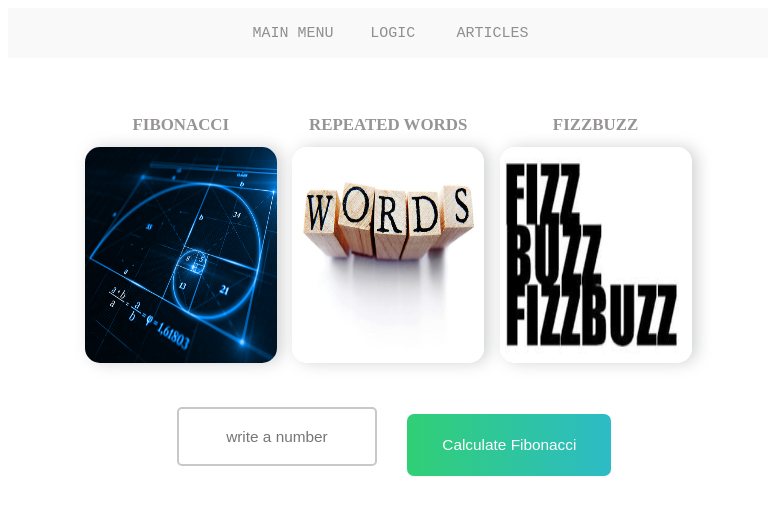
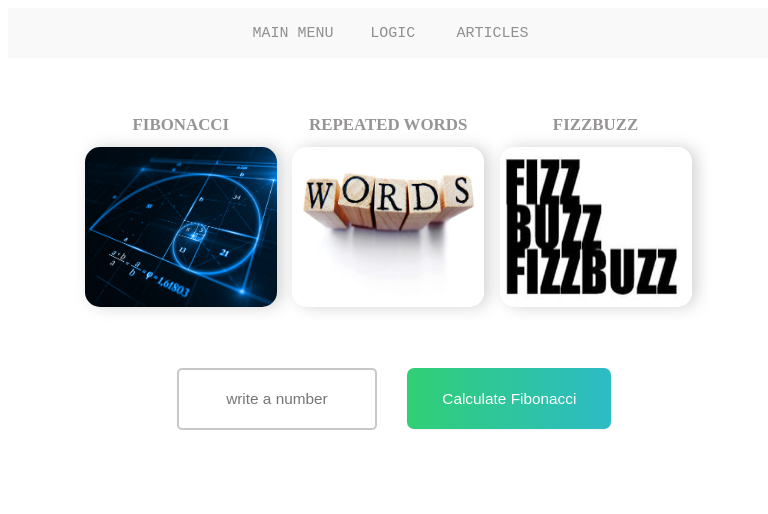
Before and after one commit to rbeaujon/Matic, a React (Create React App) app: page /logic in a window 768 px wide. Both pictures are taken after a click on the element "FIBONACCI". Shown: the top 514 px of the page. Built offline with nearby package versions, Linux system fonts and the light colour scheme.

Commit message:
fixed vertical scrolling bug on text input and buttons in Logic

```diff
--- a/src/components/logic/logic.js
+++ b/src/components/logic/logic.js
@@ -101,24 +101,17 @@ function Logic() {
       <div className='gameInputs'>
         <div  className={showFibo}>
           <input type="text" id="fibonacci"  placeholder="write a number"/>
-          <div>
-            <button  onClick={() => fibo(document.getElementById('fibonacci').value)}>Calculate Fibonacci</button>
-          </div>
+          <button  onClick={() => fibo(document.getElementById('fibonacci').value)}>Calculate Fibonacci</button>
         </div>
         <div  className={showWords}>
           <textarea  id="repeated"  placeholder="write a phrase"/>
-          <div>
             <button className='words' onClick={() => repeated(document.getElementById('repeated').value)}>Check Repeated Words</button>
-          </div>
         </div>
         <div  className={showFizz}>
           <input type="text" id="fizzbuzz"  placeholder="insert a number"/>
-          <div >
             <button onClick={() => fizz(document.getElementById('fizzbuzz').value)}>Show FizzBuzz</button>
-          </div>
         </div>
       </div>
-
       <div className='result'>
           <div>
             {calFizzbuzz}
--- a/src/components/logic/logic.style.scss
+++ b/src/components/logic/logic.style.scss
@@ -9,6 +9,7 @@
 	grid-template-columns:  20vw 20vw 20vw;
 	margin-left: 10vw;
 	grid-gap: 0.5vw;
+	height: 40vh;
 
 	.item {
 		:hover {
@@ -27,7 +28,7 @@
 		}
 		img {
 			width: 15vw;
-			height: 17vh;
+			height: 20vh;
 			border-radius: 15px;
 			box-shadow: 5px 0 15px rgba(163, 165, 165, 0.489);
 
@@ -38,12 +39,13 @@
 	}
 }
 .gameInputs {
+	width: 100vw;
 		input, textarea {
-			position: relative;
-			top: 20vh;
+			position: absolute;
+			margin-top: 0vh;
 			width: 20vw;
 			margin-left: 30vw;
-			height: 5vw;
+			height: 5vh;
 			font-size: 1vw;
 			border-style: solid;
 			border-color: rgba(160, 166, 164, 0.601);
@@ -55,15 +57,14 @@
 			}
 		}
 		button {
+			position: absolute;
 			background: linear-gradient(90deg, #31CF75 0%, #2DBBC6 100%);
 			box-shadow: 0px 1px 2px rgba(0, 0, 0, 0.05);
 			border-radius: 7px;
-			border:0;
+			border: 0;
 			color:rgb(255, 255, 255);
-			top: 90vh;
-			margin-top: 10vh;
 			width: 20vw;
-			height: 5.3vw;
+			height: 5.3vh;
 			margin-left: 52vw;
 			button {
 				width: 170px;
@@ -105,6 +106,7 @@ and (orientation: portrait)   {
 		grid-template-columns:  25vw 25vw 25vw;
 		margin-left: 0vw;
 		grid-gap: 2vw;
+		height: 40vh;
 		.item {
 			h1 {
 				font-size: 2.2vw;
@@ -112,23 +114,23 @@ and (orientation: portrait)   {
 			}
 			img {
 				width: 25vw;
-				height: 27vh;
+				height: 20vh;
 			}
 	}
 	}
 	.gameInputs {
 		input, textarea {
-			top: 15vh;
+			position: absolute;
 			width: 25vw;
 			margin-left: 22vw;
-			height: 7vw;
+			height: 4vh;
 			font-size: 2vw;
+			border: 0.5 rgb(178, 174, 174);
 		}
 		button {
-			top: 90vh;
-			margin-top: 10.5vh;
+			position: absolute;
 			width: 25vw;
-			height: 7.8vw;
+			height: 4.5vh;
 			font-size: 2vw;
 		}
 	}
@@ -159,6 +161,7 @@ and (orientation: portrait)  {
 		grid-template-columns:  25vw 25vw 25vw;
 		margin-left: 0vw;
 		grid-gap: 2vw;
+		height: 45vh;
 		.item {
 			h1 {
 				font-size: 2.2vw;
@@ -166,29 +169,30 @@ and (orientation: portrait)  {
 			}
 			img {
 				width: 25vw;
-				height: 27vh;
+				height: 20vh;
 			}
 	}
 	}
 	.gameInputs {
 		input, textarea {
-			top: 17vh;
+			position: absolute;;
 			width: 25vw;
 			margin-left: 22vw;
-			height: 7vw;
+			margin-top: 0px;
+			height: 7vh;
 			font-size: 2vw;
 		}
 		button {
-			top: 91vh;
-			margin-top: 10.5vh;
+			position: absolute;
 			width: 25vw;
-			height: 7.8vw;
+			height: 7.4vh;
 			font-size: 2vw;
 		}
 	}
 	.result div{
-		font-size: 20px;
+		font-size: 25px;
 		height: 30vh;
+		margin-top: 15vh;
 	}
 }
 
--- a/src/logicTesting/repeatedWords/repeatedWords.js
+++ b/src/logicTesting/repeatedWords/repeatedWords.js
@@ -4,6 +4,7 @@ const repeatedWords = (string) => {
     const array = string.toLowerCase().replace(/ +(?= )/g,'').split(' ')
     array.forEach(x => {
     words[x] = (words[x] || 0) + 1
+
   })
   }else {
     words = "Should be a phrase, try again!"
```
Also changed, not shown: assets/logo/matic.jpeg (added), 1 other file (tests, documents, lock files or other folders).
